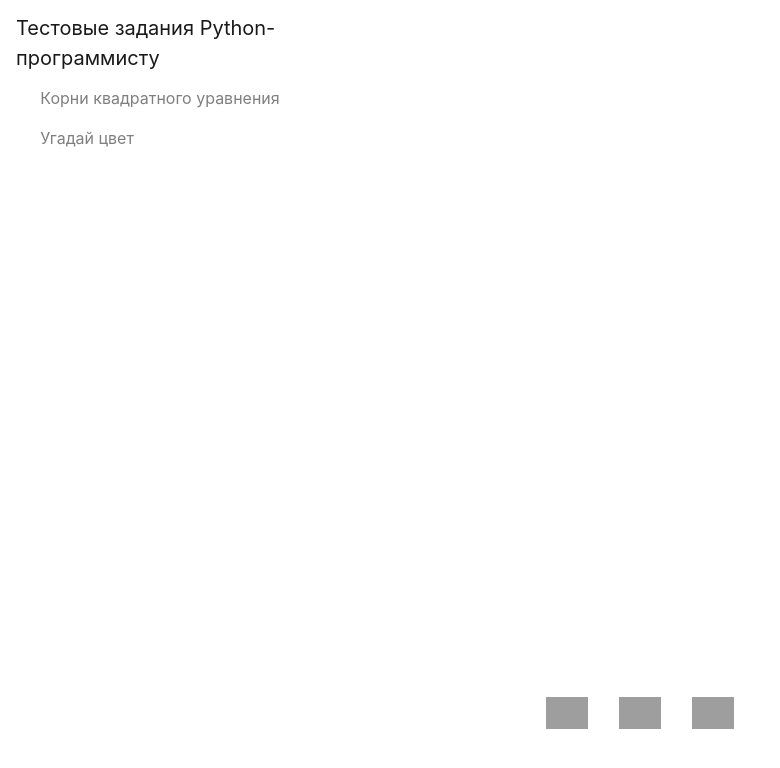
After one commit to IlyaBoyur/boenergo_test, a Django app: template backend/templates/base.html in a window 1280 px wide. The commit adds this page. Shown: the top 768 px of the page, without its empty margins (0-780 px from the left). Run offline with Django 4.2, Linux system fonts and the light colour scheme; the template is opened without the code that fills it, so the values that code supplies are empty; grey boxes are pictures that could not be loaded.

Commit message:
Add basic templates

```diff
--- a/backend/templates/base.html
+++ b/backend/templates/base.html
@@ -29,13 +29,13 @@
     <main>
       <div class="row">
         <!-- Ширина: 3/12, Навигация-->
-        <div class="col-md-3 mx-md-0 px-md-0" style="background: lightgray;">
+        <div class="col-md-3 mx-md-0 px-md-0">
           <div class="container mx-md-0 px-md-0">
             {% include 'navbar.html' %}
           </div>
         </div>
         <!-- Ширина: 9/12, Содержимое страницы -->
-        <div class="col-md-9" style="background: green;">
+        <div class="col-md-9">
           <div class="container">
             {% block content %}<!-- Содержимое страницы -->{% endblock %}
           </div>
--- /dev/null
+++ b/backend/templates/footer.html
@@ -0,0 +1,17 @@
+<footer class="pt-4 my-md-5 pt-md-5 fixed-bottom ">
+
+  <p class="text-center">
+      <a class="btn btn-link" href="https://github.com/IlyaBoyur">
+        <img src="https://github.githubassets.com/images/modules/logos_page/GitHub-Mark.png"  alt="GitHub Logo" height="32">
+      </a>
+
+      <a class="btn btn-link" href="https://www.linkedin.com/in/ilya-boyur-link/">
+        <img src="https://upload.wikimedia.org/wikipedia/commons/thumb/8/80/LinkedIn_Logo_2013.svg/1200px-LinkedIn_Logo_2013.svg.png" alt="LinkedIn Logo" height="32">
+      </a>
+
+      <a class="btn btn-link" href="https://vk.com/ibojur">
+        <img src = "https://upload.wikimedia.org/wikipedia/commons/2/21/VK.com-logo.svg" alt="VK logo" height="32"/>
+      </a>
+  </p>
+
+</footer>
--- /dev/null
+++ b/backend/templates/navbar.html
@@ -0,0 +1,30 @@
+<!-- Вертикальное меню -->
+<nav class="navbar navbar-expand-md navbar-light flex-md-column">
+
+  <a class="navbar-brand text-wrap" href="{% url 'index' %}">
+    Тестовые задания Python-программисту
+  </a>
+
+  <button class="navbar-toggler" type="button" data-toggle="collapse"
+  data-target="#topnavbar" aria-controls="topnavbar"
+  aria-expanded="false" aria-label="Toggle navigation">
+  <span class="navbar-toggler-icon"></span>
+  </button>
+
+  <div class="collapse navbar-collapse" id="topnavbar">
+    <!-- Пункты вертикального меню -->
+    <ul class="navbar-nav flex-column">
+      <li class="nav-item">
+      <a class="nav-link" href="{% url 'square_roots' %}">
+        Корни квадратного уравнения
+      </a>
+      </li>
+      <li class="nav-item">
+      <a class="nav-link" href="{% url 'probability' %}">
+        Угадай цвет
+      </a>
+      </li>
+    </ul>
+  </div>
+
+</nav>
```
